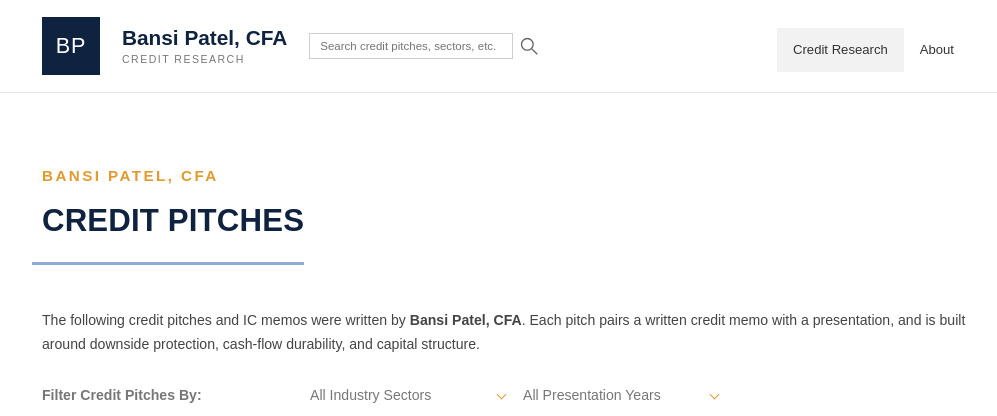
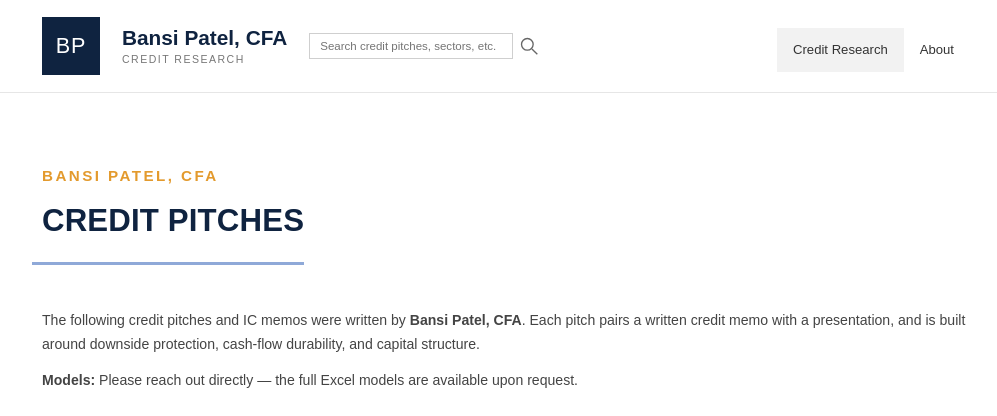
Before and after one commit to bansipatel/credit-research, a plain HTML site: page index.html in a window 1280 px wide. Shown: the top 416 px of the page, without its empty margins (134-1131 px from the left). Drawn offline with Linux system fonts and the light colour scheme.

Commit message:
Note that Excel models are available on request
Co-Authored-By: Claude Sonnet 5.5 <noreply@anthropic.com>

```diff
--- a/index.html
+++ b/index.html
@@ -66,6 +66,7 @@
     .intro { margin-top: 44px; font-size: 0.88rem; line-height: 1.7; color: #444; }
 
     /* ── Filters ── */
+    .note { margin-top: 12px; }
     .filters { display: flex; align-items: center; gap: 0; margin: 26px 0 40px; font-size: 0.88rem; }
     .filters strong { color: var(--label); font-weight: 700; width: 268px; flex-shrink: 0; }
     .filters label { width: 213px; position: relative; display: block; }
@@ -156,6 +157,7 @@
     </div>
 
     <p class="intro">The following credit pitches and IC memos were written by <strong>Bansi Patel, CFA</strong>. Each pitch pairs a written credit memo with a presentation, and is built around downside protection, cash-flow durability, and capital structure.</p>
+    <p class="intro note"><strong>Models:</strong> Please reach out directly &mdash; the full Excel models are available upon request.</p>
 
     <div class="filters">
       <strong>Filter Credit Pitches By:</strong>
```
